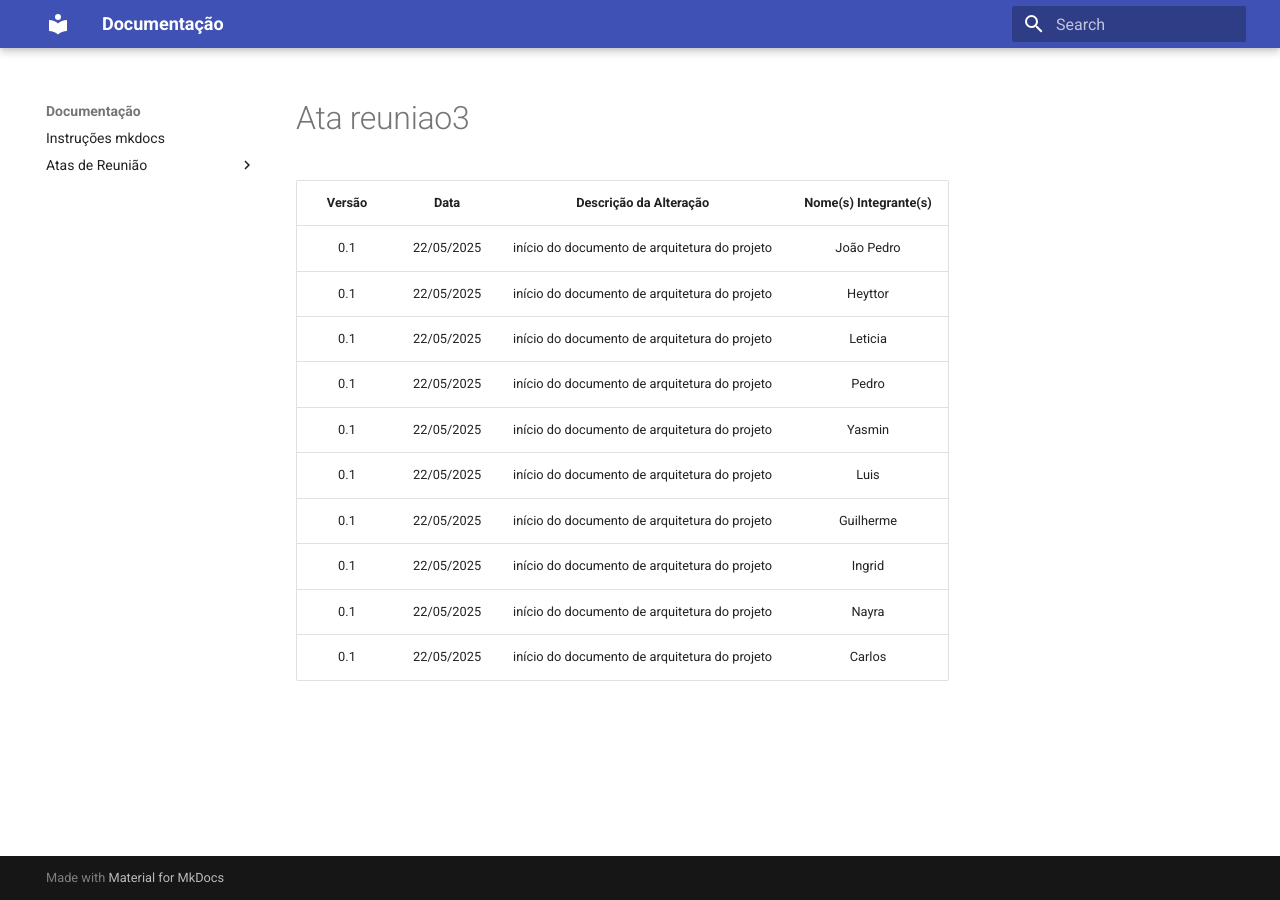
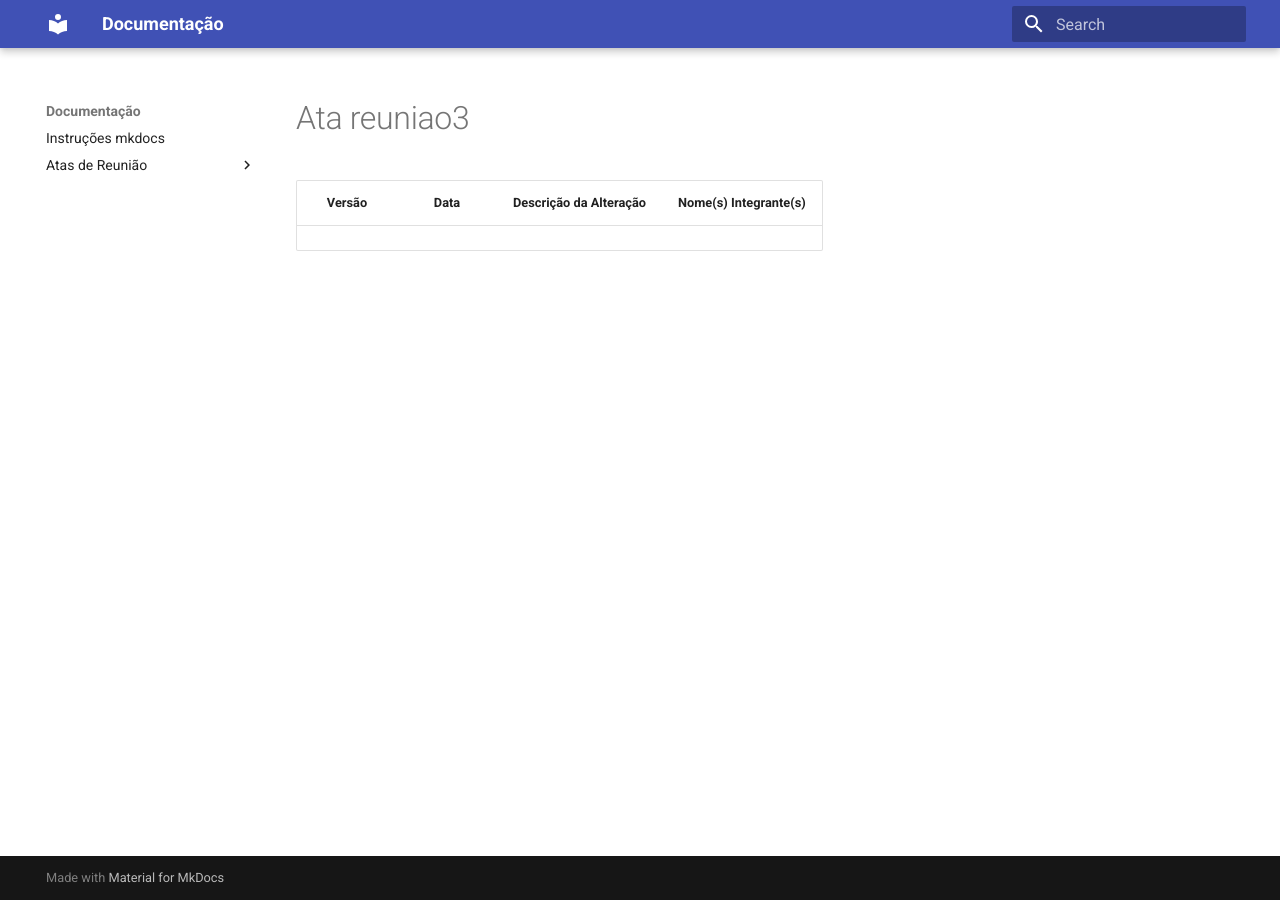
Before and after one commit to yaabdon/mds_othala_project, an MkDocs documentation site: the page built from docs/atas-reuniao/ata-reuniao3.md, in a window 1280 px wide. Built offline with MkDocs 1.6.1 and Material for MkDocs 9.7.7, drawn with Linux system fonts in a browser that asks for light colours.

Commit message:
Update ata-reuniao3.md

```diff
--- a/docs/atas-reuniao/ata-reuniao3.md
+++ b/docs/atas-reuniao/ata-reuniao3.md
@@ -1,12 +1,2 @@
 | Versão | Data | Descrição da Alteração | Nome(s) Integrante(s) |
 | :----: | :--: | :--------------------: | :-------------------: |
-| 0.1 | 22/05/2025 |início do documento de arquitetura do projeto | João Pedro |
-| 0.1 | 22/05/2025 |início do documento de arquitetura do projeto | Heyttor |
-| 0.1 | 22/05/2025 |início do documento de arquitetura do projeto | Leticia  |
-| 0.1 | 22/05/2025 |início do documento de arquitetura do projeto | Pedro |
-| 0.1 | 22/05/2025 |início do documento de arquitetura do projeto | Yasmin |
-| 0.1 | 22/05/2025 |início do documento de arquitetura do projeto | Luis |
-| 0.1 | 22/05/2025 |início do documento de arquitetura do projeto | Guilherme |
-| 0.1 | 22/05/2025 |início do documento de arquitetura do projeto | Ingrid |
-| 0.1 | 22/05/2025 |início do documento de arquitetura do projeto | Nayra |
-| 0.1 | 22/05/2025 |início do documento de arquitetura do projeto | Carlos |
```
